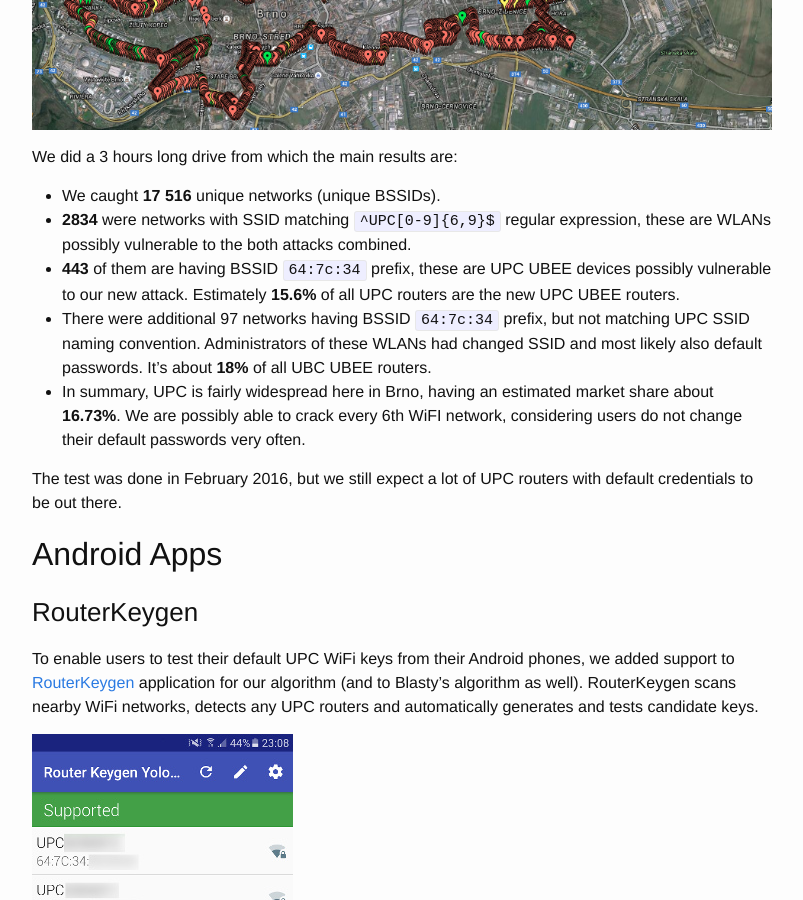
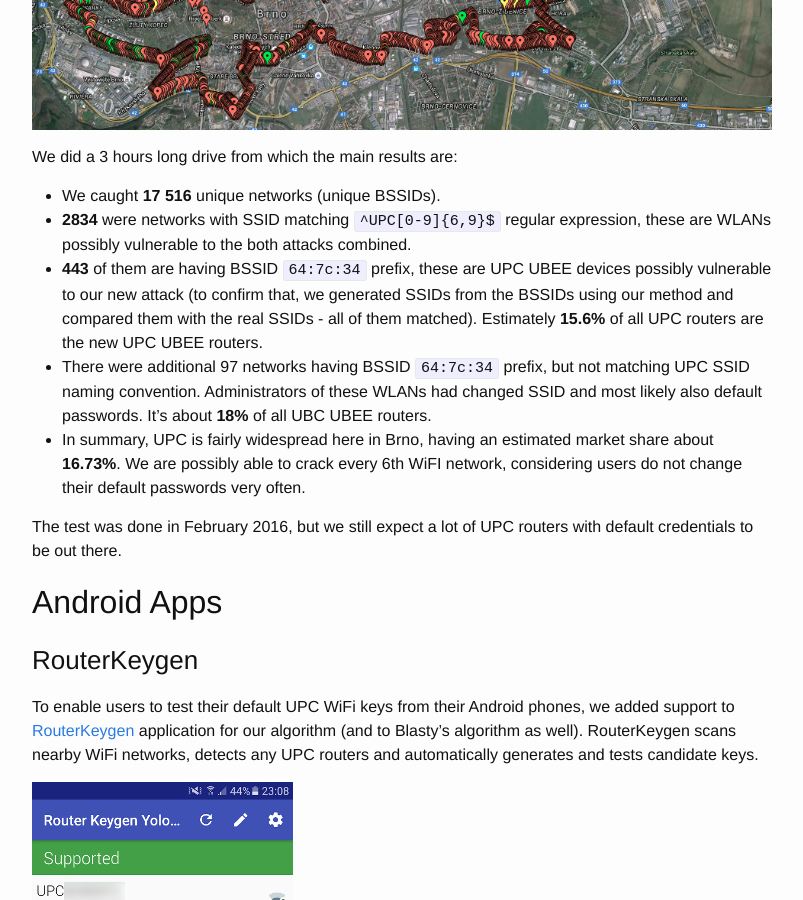
Before and after one commit to yolosec/deadcodeBlog, a Jekyll site: the page built from _posts/2016-06-14-UPC-UBEE-EVW3226-WPA2-Reversing.markdown, in a window 1280 px wide and 900 px high, scrolled down 26548 px. Shown: the whole window, without its empty margins (238-1041 px from the left). Built offline with Jekyll 4.4.1, drawn with Linux system fonts in a browser that asks for light colours; formulas are drawn with MathJax 3.

Commit message:
Note about testing of generated SSIDs.

```diff
--- a/_posts/2016-06-14-UPC-UBEE-EVW3226-WPA2-Reversing.markdown
+++ b/_posts/2016-06-14-UPC-UBEE-EVW3226-WPA2-Reversing.markdown
@@ -804,7 +804,7 @@ We did a 3 hours long drive from which the main results are:
 
 - We caught **17 516** unique networks (unique BSSIDs).
 - **2834** were networks with SSID matching `^UPC[0-9]{6,9}$` regular expression, these are WLANs possibly vulnerable to the both attacks combined.
-- **443** of them are having BSSID `64:7c:34` prefix, these are UPC UBEE devices possibly vulnerable to our new attack. Estimately **15.6%** of all UPC routers are the new UPC UBEE routers.
+- **443** of them are having BSSID `64:7c:34` prefix, these are UPC UBEE devices possibly vulnerable to our new attack (to confirm that, we generated SSIDs from the BSSIDs using our method and compared them with the real SSIDs - all of them matched). Estimately **15.6%** of all UPC routers are the new UPC UBEE routers.
 - There were additional 97 networks having BSSID `64:7c:34` prefix, but not matching UPC SSID naming convention. Administrators of these WLANs had changed SSID and most likely also default passwords. It's about **18%** of all UBC UBEE routers.
 - In summary, UPC is fairly widespread here in Brno, having an estimated market share about **16.73%**. We are possibly able to crack every 6th WiFI network, considering users do not change their default passwords very often.
 
```
